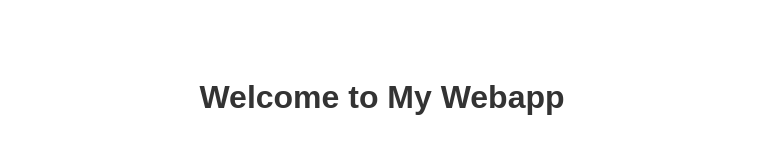
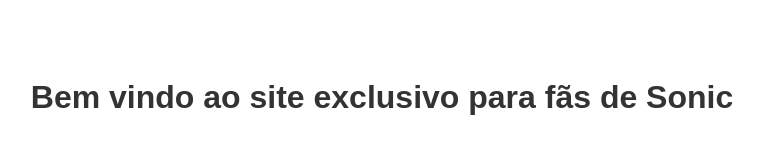
Before and after one commit to GrupoRsal/my-webapp, a website: page public/index.html in a window 1280 px wide. Shown: the whole page, without its empty margins (258-1022 px from the left). Drawn offline with Linux system fonts and the light colour scheme; no server answers.

Commit message:
Descrição das alterações feitas no index.html

```diff
--- a/public/index.html
+++ b/public/index.html
@@ -7,7 +7,7 @@
   <link rel="stylesheet" href="style.css">
 </head>
 <body>
-  <h1>Welcome to My Webapp</h1>
+  <h1>Bem vindo ao site exclusivo para fãs de Sonic</h1>
   <p id="message"></p>
   <script>
     fetch('/api')
```
